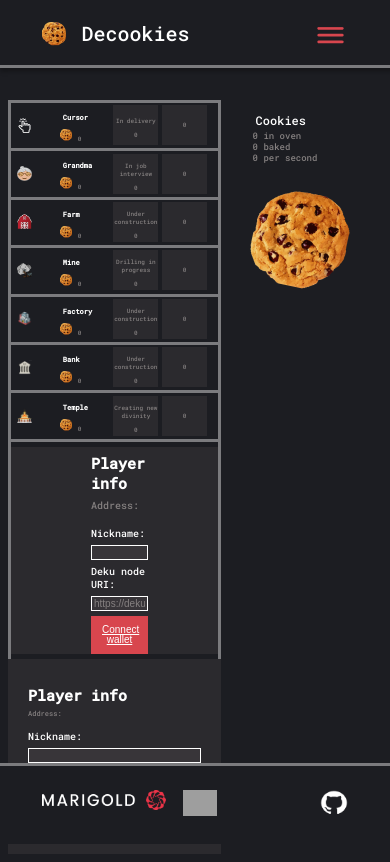
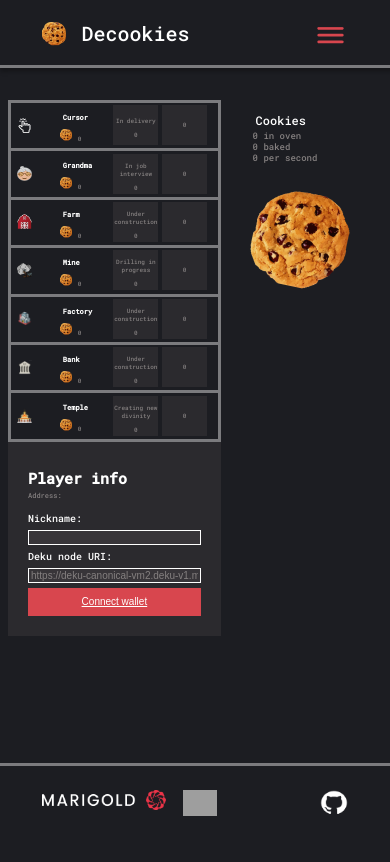
Before and after one commit to marigold-dev/decookies, a React app: page / in a window 390 px wide. Built offline with nearby package versions, Linux system fonts and the light colour scheme; grey boxes are pictures that could not be loaded.

Commit message:
Fix mobile version

```diff
--- a/src/pages/game.tsx
+++ b/src/pages/game.tsx
@@ -97,7 +97,10 @@ export const Game = () => {
   const nicknameRef = useRef<HTMLInputElement | null>(null);
   const amountToTransferRef = useRef<HTMLInputElement | null>(null);
   const transferRecipientRef = useRef<HTMLInputElement | null>(null);
+  const amountToTransferRef2 = useRef<HTMLInputElement | null>(null);
+  const transferRecipientRef2 = useRef<HTMLInputElement | null>(null);
   const amountToEatRef = useRef<HTMLInputElement | null>(null);
+  const amountToEatRef2 = useRef<HTMLInputElement | null>(null);
   const isConnected = !!latestState.current.wallet
 
   useEffect(() => {
@@ -188,8 +191,8 @@ export const Game = () => {
     addTemple(dispatch, latestState);
   };
   const handleTransferClick = () => {
-    amountToTransfer = amountToTransferRef.current?.value || "";
-    transferRecipient = transferRecipientRef.current?.value || "";
+    amountToTransfer = amountToTransferRef.current?.value || amountToTransferRef2.current?.value || "";
+    transferRecipient = transferRecipientRef.current?.value || transferRecipientRef2.current?.value || "";
     if (amountToTransfer && transferRecipient) {
       if (!amountToTransfer.startsWith("-") && !isNaN(Number(amountToTransfer))) {
         try {
@@ -211,7 +214,7 @@ export const Game = () => {
     }
   };
   const handleEatClick = () => {
-    amountToEat = amountToEatRef.current?.value || "";
+    amountToEat = amountToEatRef.current?.value || amountToEatRef2.current?.value  || "";
     if (amountToEat) {
       if (!amountToEat.startsWith("-") && !isNaN(Number(amountToEat))) {
         try {
@@ -446,7 +449,7 @@ export const Game = () => {
                       <input
                         type="text"
                         name="amountToEat"
-                        ref={amountToEatRef}
+                        ref={amountToEatRef2}
                       />
                       <div className="buttonContainer">
                         <Button
@@ -505,13 +508,13 @@ export const Game = () => {
                       <input
                         type="text"
                         name="recipient"
-                        ref={transferRecipientRef}
+                        ref={transferRecipientRef2}
                       />
                       <label>Cookies</label>
                       <input
                         type="text"
                         name="amount"
-                        ref={amountToTransferRef}
+                        ref={amountToTransferRef2}
                       />
                       <div className="buttonContainer">
                         <Button disabled={false} onClick={handleTransferClick}>
@@ -695,30 +698,6 @@ export const Game = () => {
             </div>
           </GameButton>
           <Line />
-          <Item className="player-info">
-            <div>
-              <h2>Player info</h2>
-              <label
-                hidden={!latestState.current.publicAddress}
-                className="address"
-              >
-                <p>Address:</p>
-                <p className="description">
-                  {latestState.current.publicAddress}
-                </p>
-              </label>
-              <label>Nickname:</label>
-              <input type="text" name="nickName" ref={nicknameRef} disabled={isConnected} />
-              <label>Deku node URI:</label>
-              <input
-                type="text"
-                name="nodeUri"
-                ref={nodeUriRef}
-                defaultValue={getRandomBetaNode()}
-              />
-              {isConnected ? <button>Disconnect</button> : <Button onClick={handleBeaconConnection}>Connect wallet </Button>}
-            </div>
-          </Item>
         </section>
         <section className="middle">
           <p>Cookies</p>
```
